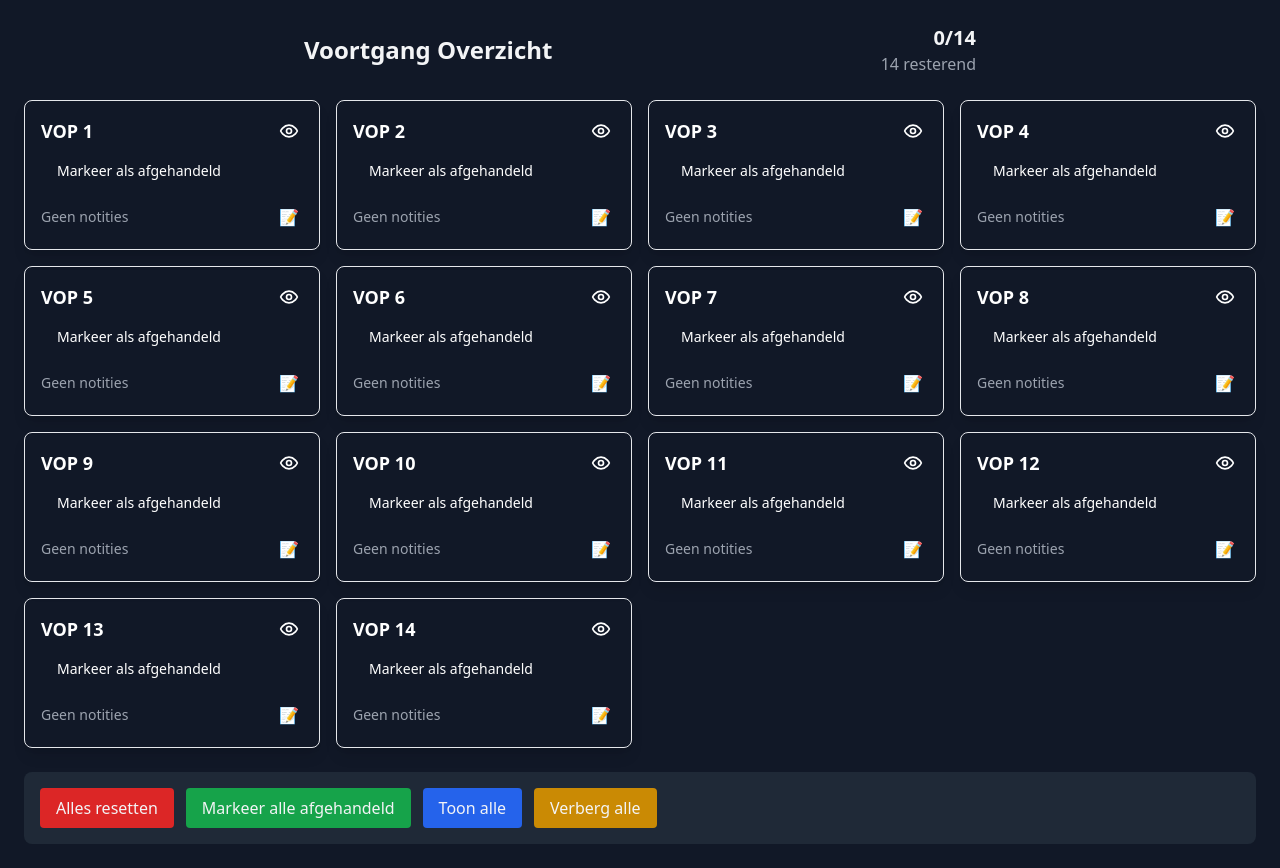
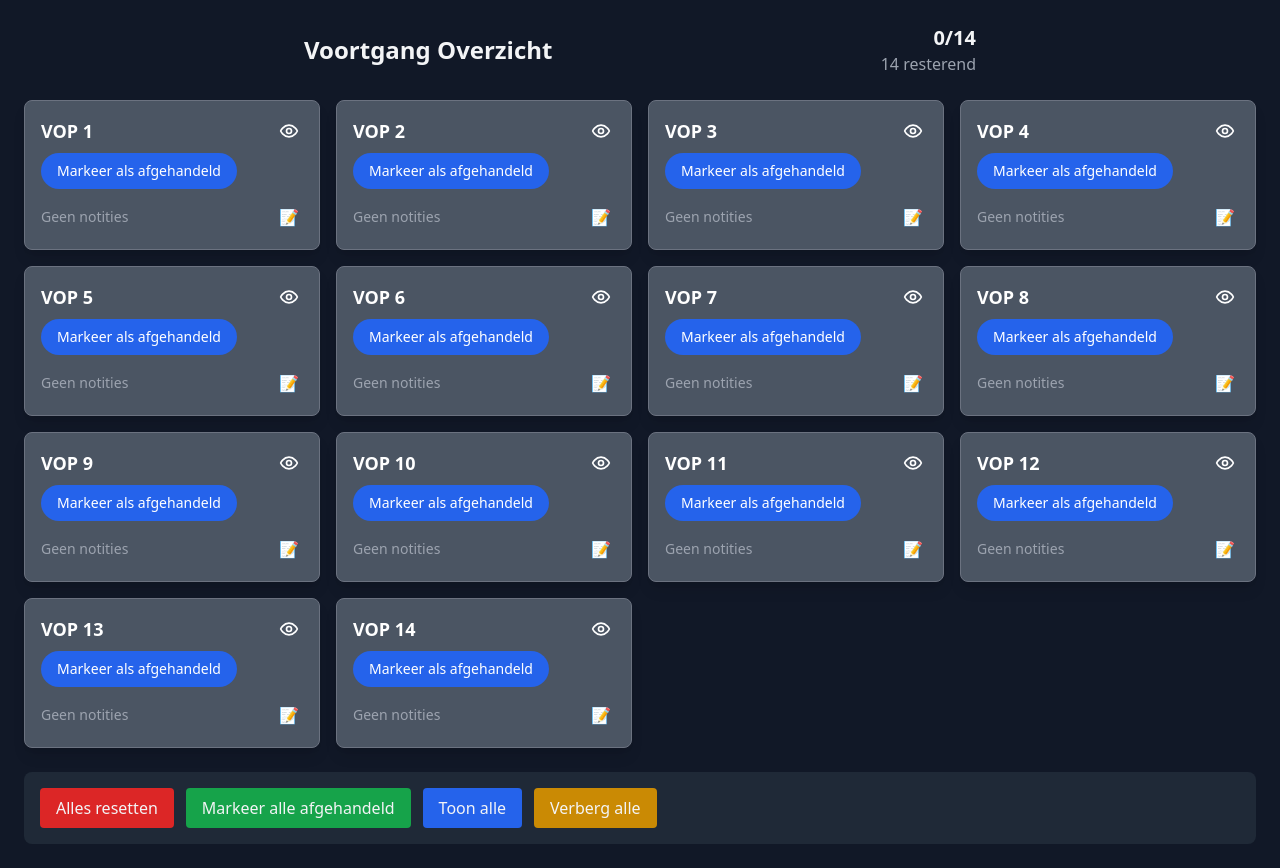
Before and after one commit to Brandjuh/brandjuh.github.io, a React (Vite) app: page / in a window 1280 px wide. Built offline with nearby package versions, Linux system fonts and the light colour scheme.

Commit message:
Update VopItem.tsx

```diff
--- a/src/components/VopItem.tsx
+++ b/src/components/VopItem.tsx
@@ -14,17 +14,15 @@ const VopItem: React.FC<Props> = ({ vop, onToggleDone, onToggleHidden, onUpdateN
   const [editing, setEditing] = useState(false);
   const [tempNote, setTempNote] = useState(vop.note);
 
-  const saveNote = () => {
-    onUpdateNote?.(tempNote);
-    setEditing(false);
-  };
+  const saveNote = () => { onUpdateNote?.(tempNote); setEditing(false); };
+
+  const baseBg = vop.hidden ? 'bg-gray-900 dark:bg-gray-800 opacity-70' : 'bg-gray-700 dark:bg-gray-600';
+  const borderColor = vop.hidden ? 'border-gray-300' : 'border-gray-500';
 
   return (
     <div
-      className={`flex flex-col p-4 rounded-lg shadow-lg transition-colors $
-        {vop.hidden ? 'bg-gray-800' : 'bg-gray-700'} text-white border $
-        {vop.done ? 'border-green-500' : 'border-gray-600'}`}
-    >
+      className={`flex flex-col p-4 rounded-lg shadow-lg text-white transition-colors $
+        ${baseBg} ${borderColor} border`}>
       <div className="flex justify-between items-center mb-2">
         <span className="text-lg font-semibold">VOP {vop.id}</span>
         <button onClick={onToggleHidden} className="p-1">
@@ -35,7 +33,7 @@ const VopItem: React.FC<Props> = ({ vop, onToggleDone, onToggleHidden, onUpdateN
         <button
           onClick={onToggleDone}
           className={`px-4 py-2 rounded-full text-sm font-medium transition-colors $
-            {vop.done ? 'bg-green-600 hover:bg-green-700' : 'bg-blue-600 hover:bg-blue-700'}`}
+            ${vop.done ? 'bg-green-600 hover:bg-green-700' : 'bg-blue-600 hover:bg-blue-700'}`}
         >
           {vop.done ? 'Afgehandeld' : 'Markeer als afgehandeld'}
         </button>
```
